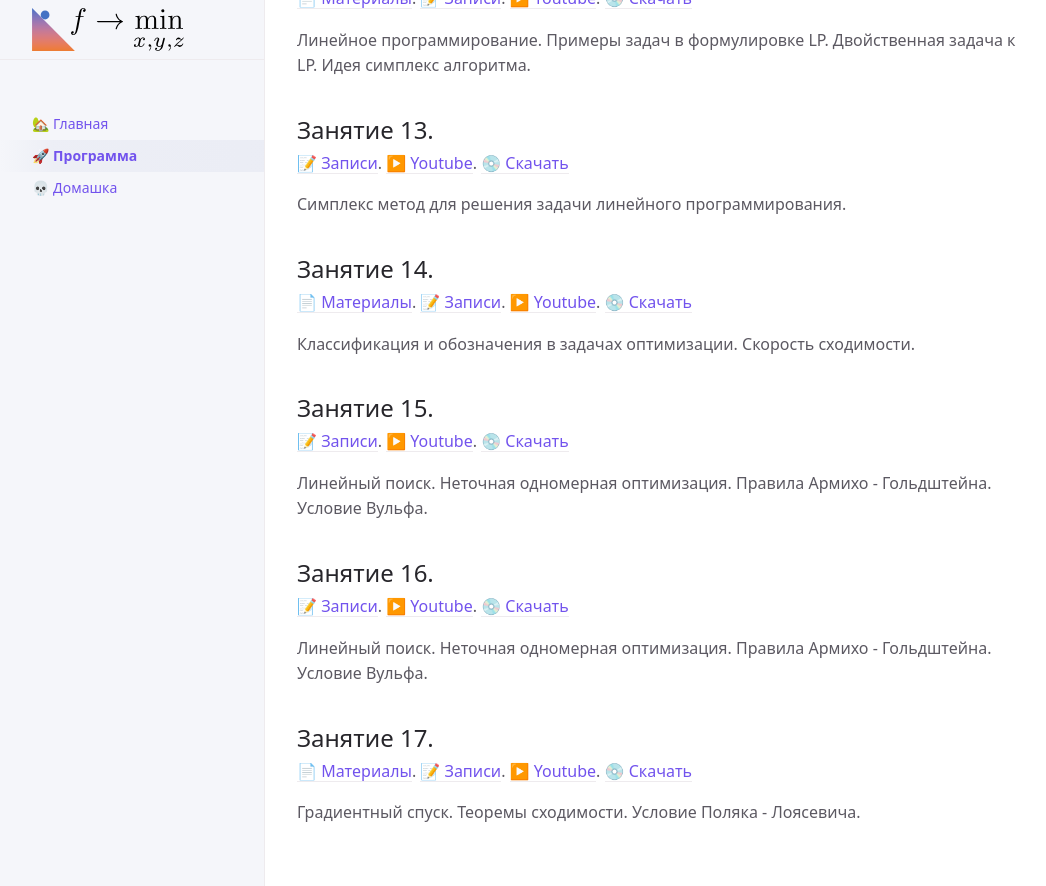
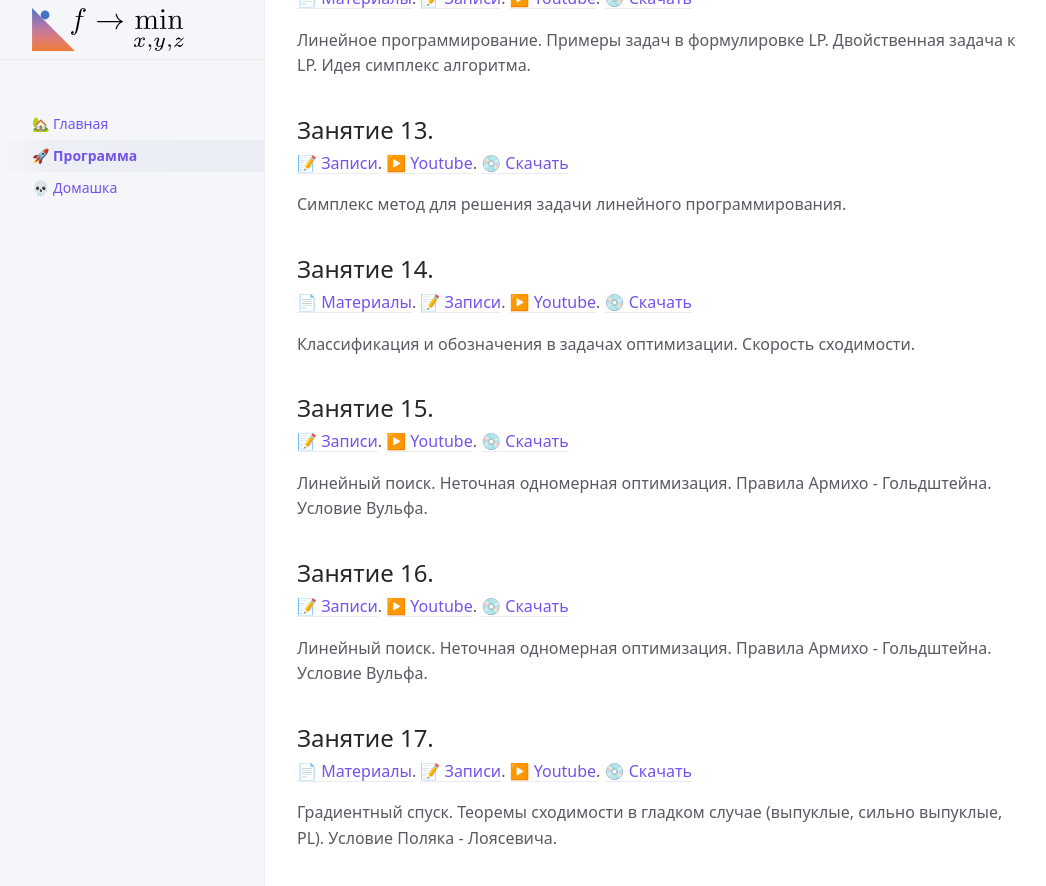
Before and after one commit to MerkulovDaniil/mipt22, a Jekyll site: the page built from program.md, in a window 1280 px wide and 900 px high, scrolled down 1710 px. Shown: the top 886 px of the window, without its empty margins (107-1153 px from the left). Built offline with Jekyll 4.4.1, drawn with Linux system fonts in a browser that asks for light colours; our own code applies the rules of GitHub Pages for plain Markdown files; a script that is not in the unit is left out.

Commit message:
Update program.md

```diff
--- a/program.md
+++ b/program.md
@@ -84,6 +84,6 @@
 Линейный поиск. Неточная одномерная оптимизация. Правила Армихо - Гольдштейна. Условие Вульфа.
 
 ## Занятие 17.
-[📄 Материалы](/presentations/17.pdf). [📝 Записи](/notes/17.pdf). [▶️ Youtube](). [💿 Скачать]()
+[📄 Материалы](/presentations/17.pdf). [📝 Записи](/notes/17.pdf). [▶️ Youtube](https://youtu.be/KvLeJMixsF4). [💿 Скачать](https://disk.yandex.ru/i/rejHoGJ0cx1rug)
 
-Градиентный спуск. Теоремы сходимости. Условие Поляка - Лоясевича.
+Градиентный спуск. Теоремы сходимости в гладком случае (выпуклые, сильно выпуклые, PL). Условие Поляка - Лоясевича.
```
